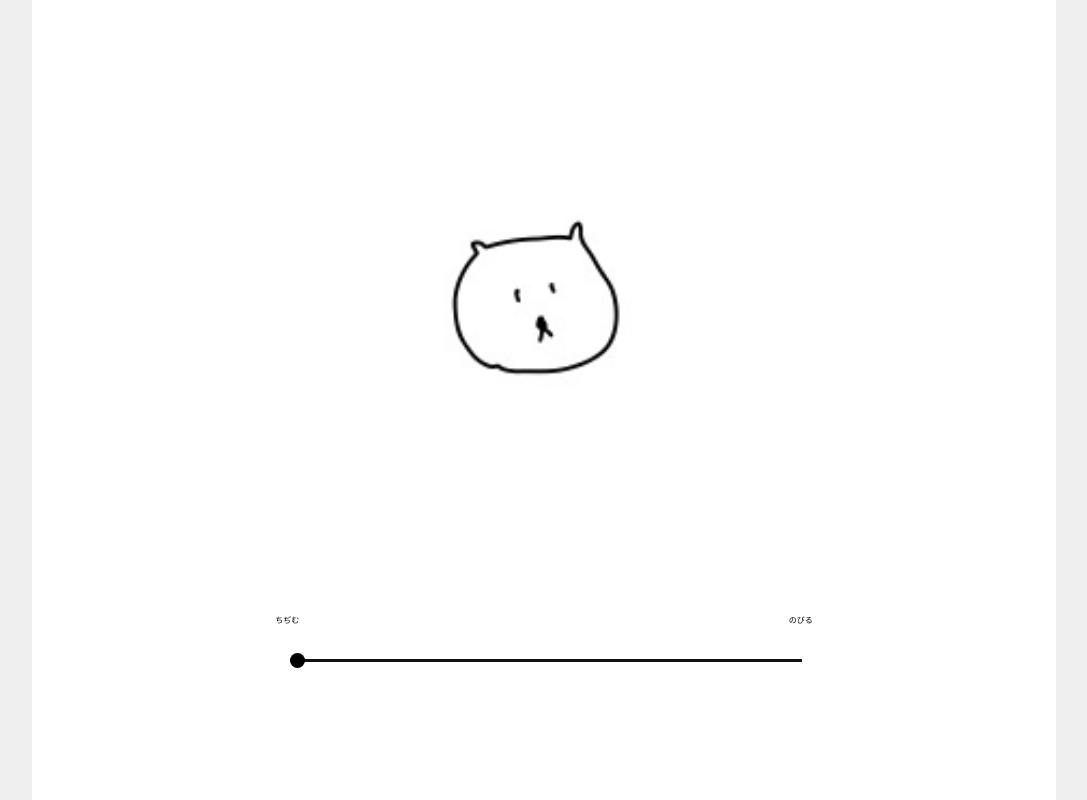
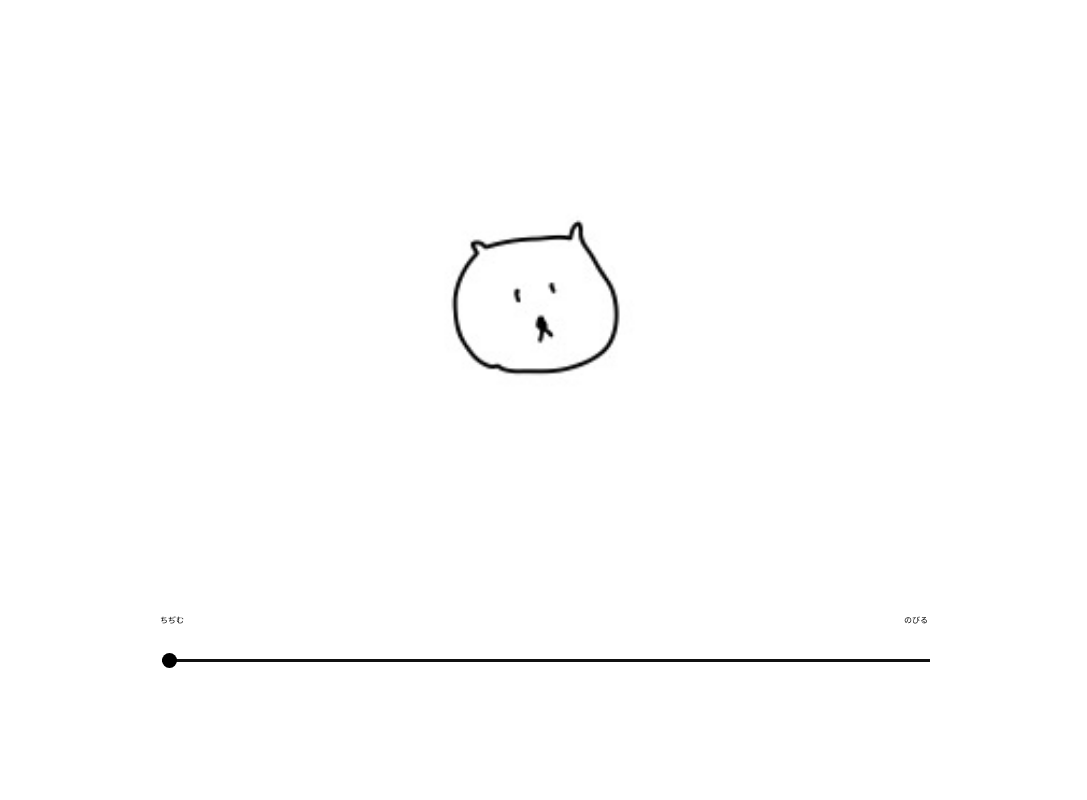
Before and after one commit to hkb-0/dog-rabbit, a plain HTML site: page index.html in a window 1280 px wide. Shown: the top 800 px of the page, without its empty margins (96-1183 px from the left). Drawn offline with Linux system fonts and the light colour scheme.

Commit message:
Add files via upload

```diff
--- a/style.css
+++ b/style.css
@@ -1,6 +1,6 @@
 body{
   margin:0;
-  background:#efefef;
+  background:#fff;
 
   font-family:
   "Hiragino Sans",
@@ -37,7 +37,7 @@ main{
 
   transform:translateX(-50%);
 
-  width:40vw;
+  width:60vw;
   max: width 800px;;
   min-width:400;
 
@@ -71,7 +71,7 @@ main{
 
   transform:translateX(-50%);
 
-  width:42vw;
+  width:60vw;
   max: width 800px;px;
   min: width 400px;;
 
```
